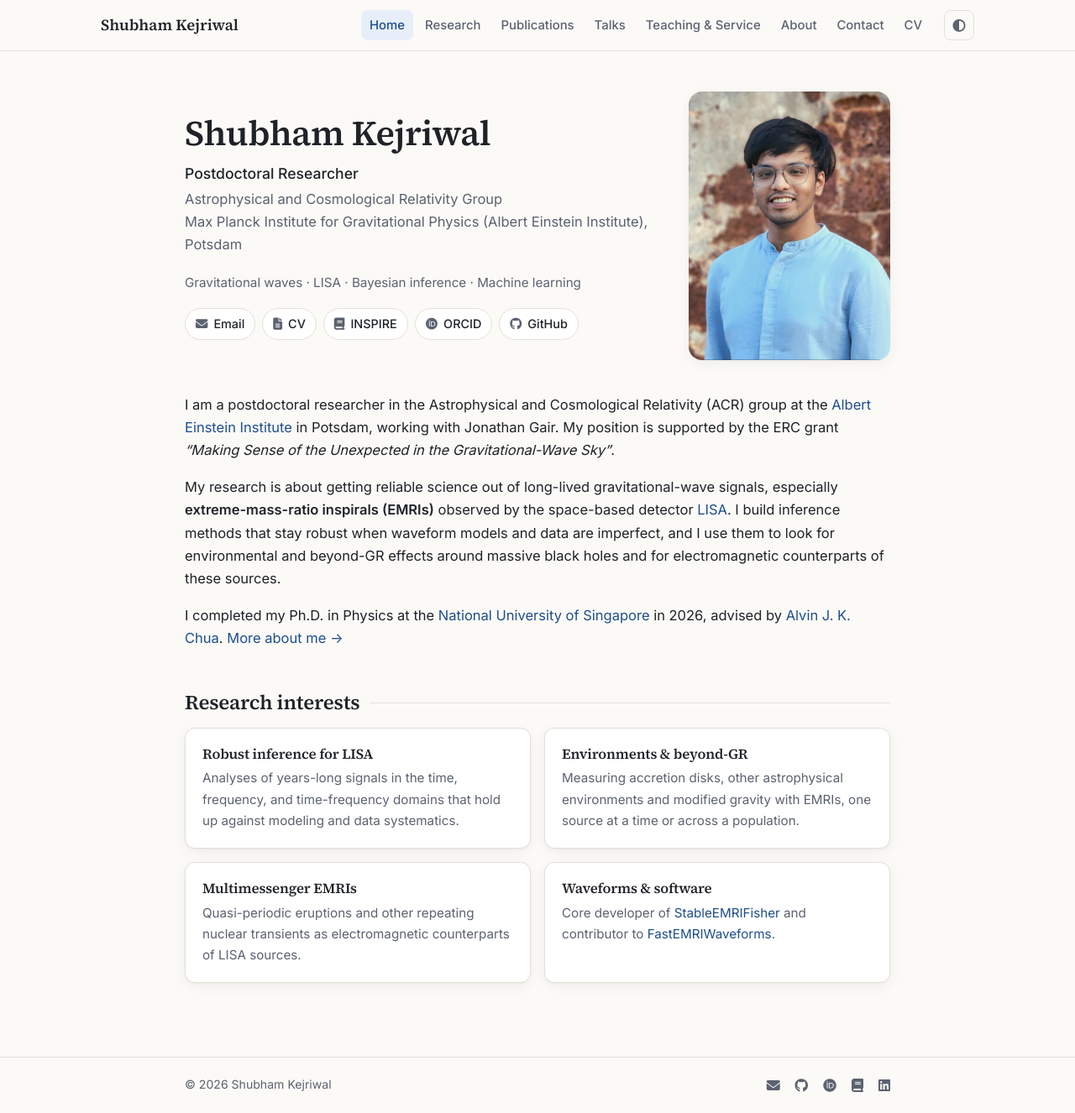
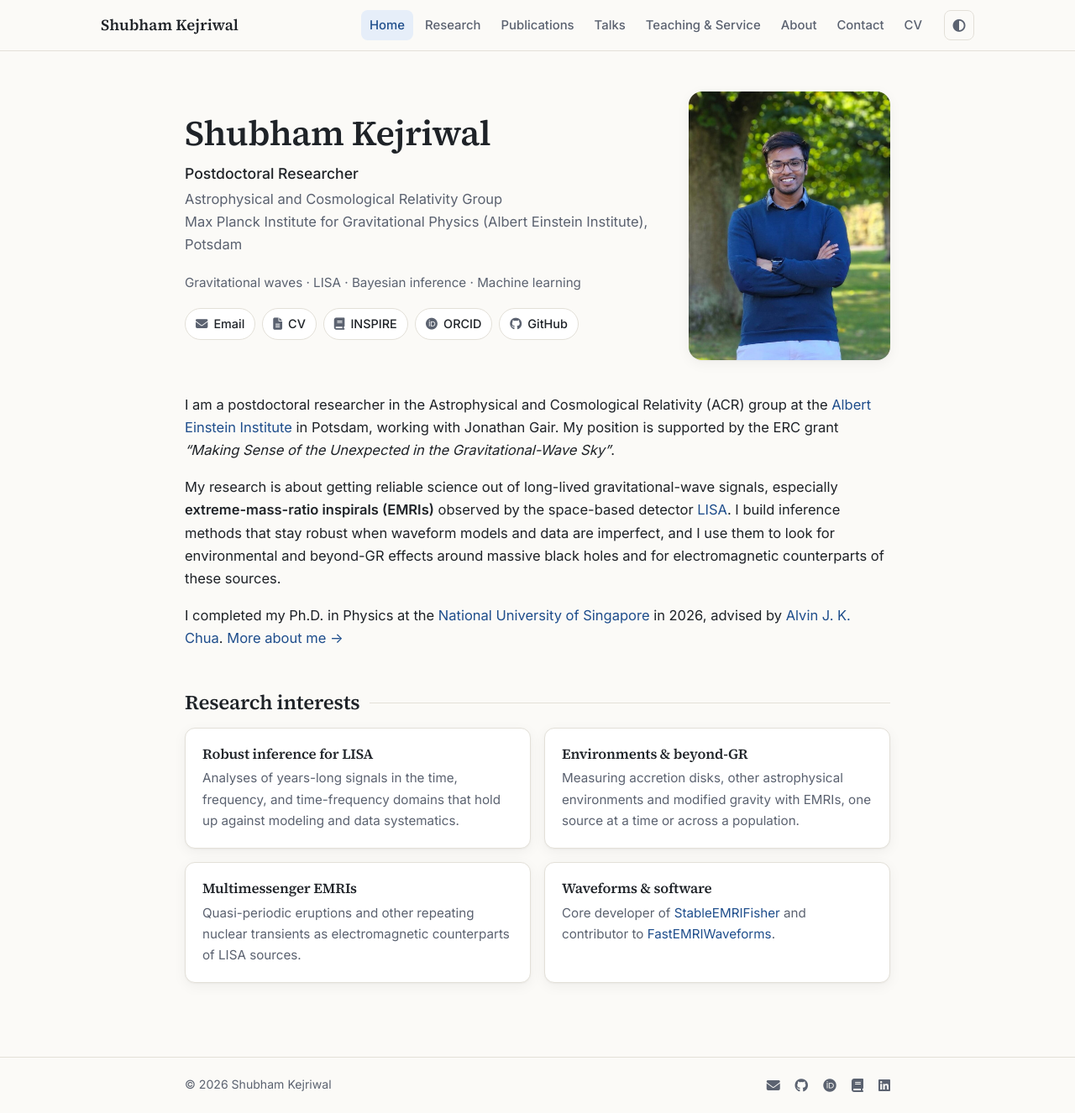
Before and after one commit to perturber/shubham, a Jekyll site: the page built from index.md, in a window 1280 px wide and 1326 px high. Shown: the whole window at 84% size. Built offline with Jekyll 4.4.1, drawn with Linux system fonts in a browser that asks for light colours.

Commit message:
New profile photo and favicon
- Home hero uses a new portrait (3:4 crop on desktop, square
  headshot in the round mobile version)
- Favicon and Apple touch icon cropped from the same photo
- Remove the old profile.jpg, which is no longer referenced

Co-Authored-By: Claude Opus 5.5 <noreply@anthropic.com>
Claude-Session: https://claude.ai/code/session_01X3xu9KybAKKUyk4mwuCWTe

```diff
--- a/_layouts/default.html
+++ b/_layouts/default.html
@@ -5,7 +5,9 @@
   <meta name="viewport" content="width=device-width, initial-scale=1.0">
   <title>{% if page.title and page.title != "Home" %}{{ page.title }} · {% endif %}{{ site.title }}</title>
   <meta name="description" content="{{ page.description | default: site.description }}">
-  <link rel="icon" href="{{ site.baseurl }}/assets/profile.jpg">
+  <link rel="icon" type="image/png" sizes="32x32" href="{{ site.baseurl }}/assets/favicon-32.png">
+  <link rel="icon" type="image/png" sizes="180x180" href="{{ site.baseurl }}/assets/favicon-180.png">
+  <link rel="apple-touch-icon" href="{{ site.baseurl }}/assets/favicon-180.png">
 
   <!-- Apply saved theme before paint to avoid a flash -->
   <script>
--- a/assets/css/style.css
+++ b/assets/css/style.css
@@ -195,7 +195,8 @@ main {
 }
 @media (max-width: 700px) {
   .hero { grid-template-columns: 1fr; gap: 24px; }
-  .hero-photo { width: 180px; aspect-ratio: 1; border-radius: 50%; order: -1; }
+  .hero-photo { width: 180px; aspect-ratio: 1; border-radius: 50%; }
+  .hero picture { order: -1; }
   .hero h1 { font-size: 2.1rem; }
 }
 
--- a/index.md
+++ b/index.md
@@ -17,7 +17,10 @@ title: Home
       <a class="pill" href="https://github.com/perturber"><i class="fab fa-github"></i>GitHub</a>
     </div>
   </div>
-  <img class="hero-photo" src="{{ site.baseurl }}/assets/profile_large.jpg" alt="Portrait of Shubham Kejriwal">
+  <picture>
+    <source media="(max-width: 700px)" srcset="{{ site.baseurl }}/assets/profile_square.jpg">
+    <img class="hero-photo" src="{{ site.baseurl }}/assets/profile_large.jpg" alt="Portrait of Shubham Kejriwal">
+  </picture>
 </section>
 
 I am a postdoctoral researcher in the Astrophysical and Cosmological Relativity (ACR) group at the [Albert Einstein Institute](https://www.aei.mpg.de/) in Potsdam, working with Jonathan Gair. My position is supported by the ERC grant *"Making Sense of the Unexpected in the Gravitational-Wave Sky"*.
```
Also changed, not shown: assets/favicon-180.png (added), assets/favicon-32.png (added), assets/profile.jpg (deleted), assets/profile_large.jpg, assets/profile_square.jpg (added).
